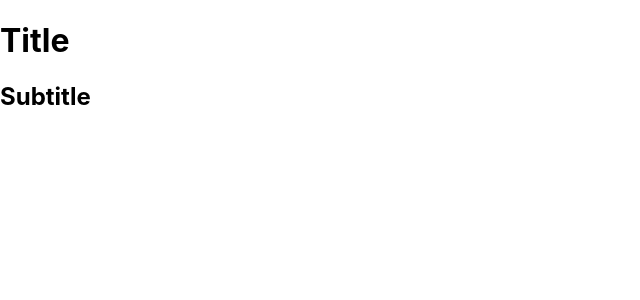
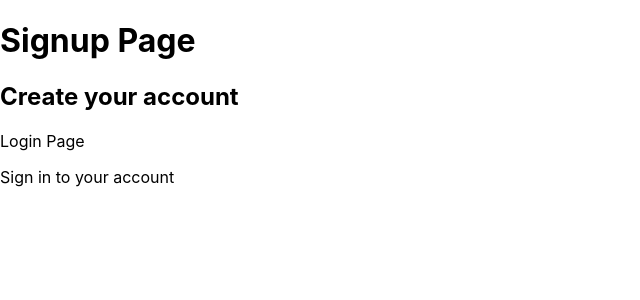
Before and after one commit to FelipeSaadi/Estudos, a Next.js app in the folder next.js/exercises/: page /basics/usingTitle in a window 1280 px wide. Shown: the top 300 px of the page, without its empty margins (0-640 px from the left). Built offline with nearby package versions, Linux system fonts and the light colour scheme.

Commit message:
completed the Props Component lesson

```diff
--- a/next.js/exercises/components/Title.jsx
+++ b/next.js/exercises/components/Title.jsx
@@ -1,8 +1,13 @@
-export default function Title() {
-    return (
+export default function Title(props) {
+    return props.isParagraph ? (
         <>
-            <h1>Title</h1>
-            <h2>Subtitle</h2>
+            <p>{props.title}</p>
+            <p>{props.desc}</p>
+        </>
+    ) : (
+        <>
+            <h1>{props.title}</h1>
+            <h2>{props.desc}</h2>
         </>
     )
 }
--- a/next.js/exercises/pages/basics/usingTitle.jsx
+++ b/next.js/exercises/pages/basics/usingTitle.jsx
@@ -1,9 +1,10 @@
 import Title from "../../components/Title"
 
-export default function usingTitle() {
+export default function usingTitle(props) {
     return (
         <div>
-            <Title />
+            <Title title="Signup Page" desc="Create your account" />
+            <Title title="Login Page" desc="Sign in to your account" isParagraph />
         </div>
     )
 }
```
